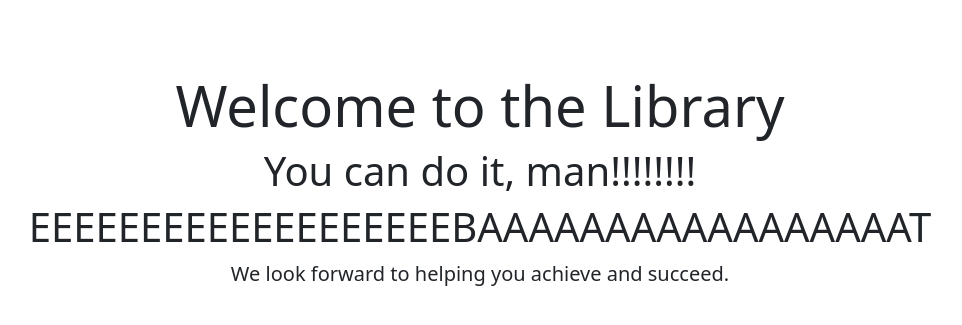
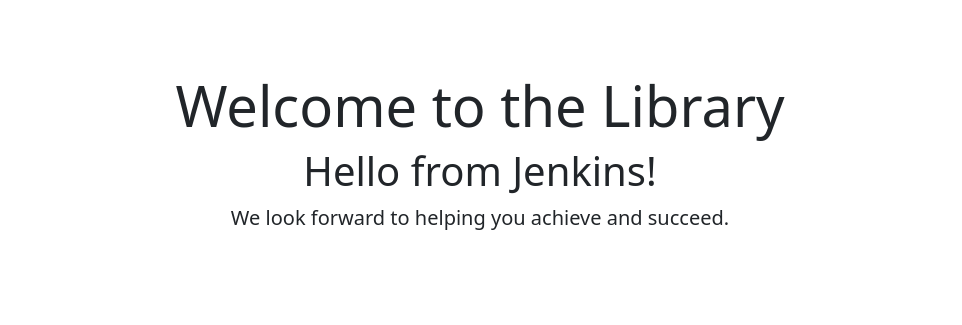
Before and after one commit to ignat24/Django-Docker-Compose, a Django app: page / in a window 1280 px wide. Shown: the part 73-398 px from the top of the page, without its empty margins (160-1122 px from the left). Run offline with Django 3.2, Linux system fonts and the light colour scheme.

Commit message:
test jenkins

```diff
--- a/book/templates/base.html
+++ b/book/templates/base.html
@@ -54,8 +54,7 @@
     {% block content %}
     <div class="pricing-header px-3 py-3 pt-md-5 pb-md-4 mx-auto text-center">
       <h1 class="display-4">Welcome to the Library</h1>
-      <h1>You can do it, man!!!!!!!!</h1>
-      <h1> EEEEEEEEEEEEEEEEEEEBAAAAAAAAAAAAAAAAAT</h1>
+      <h1>Hello from Jenkins!</h1>
       <p class="lead">We look forward to helping you achieve and succeed.</p>
   </div>
             {% endblock %}
```
